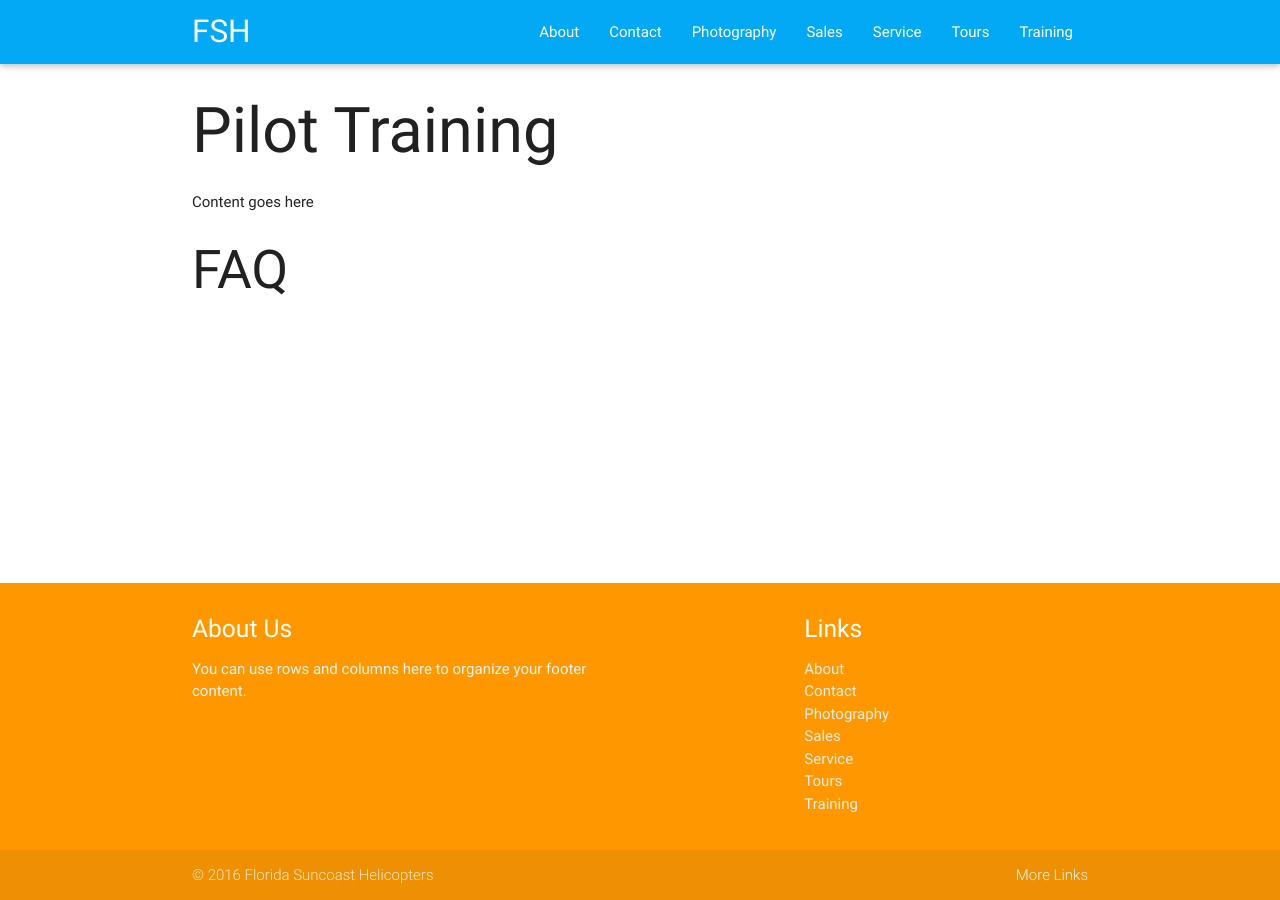
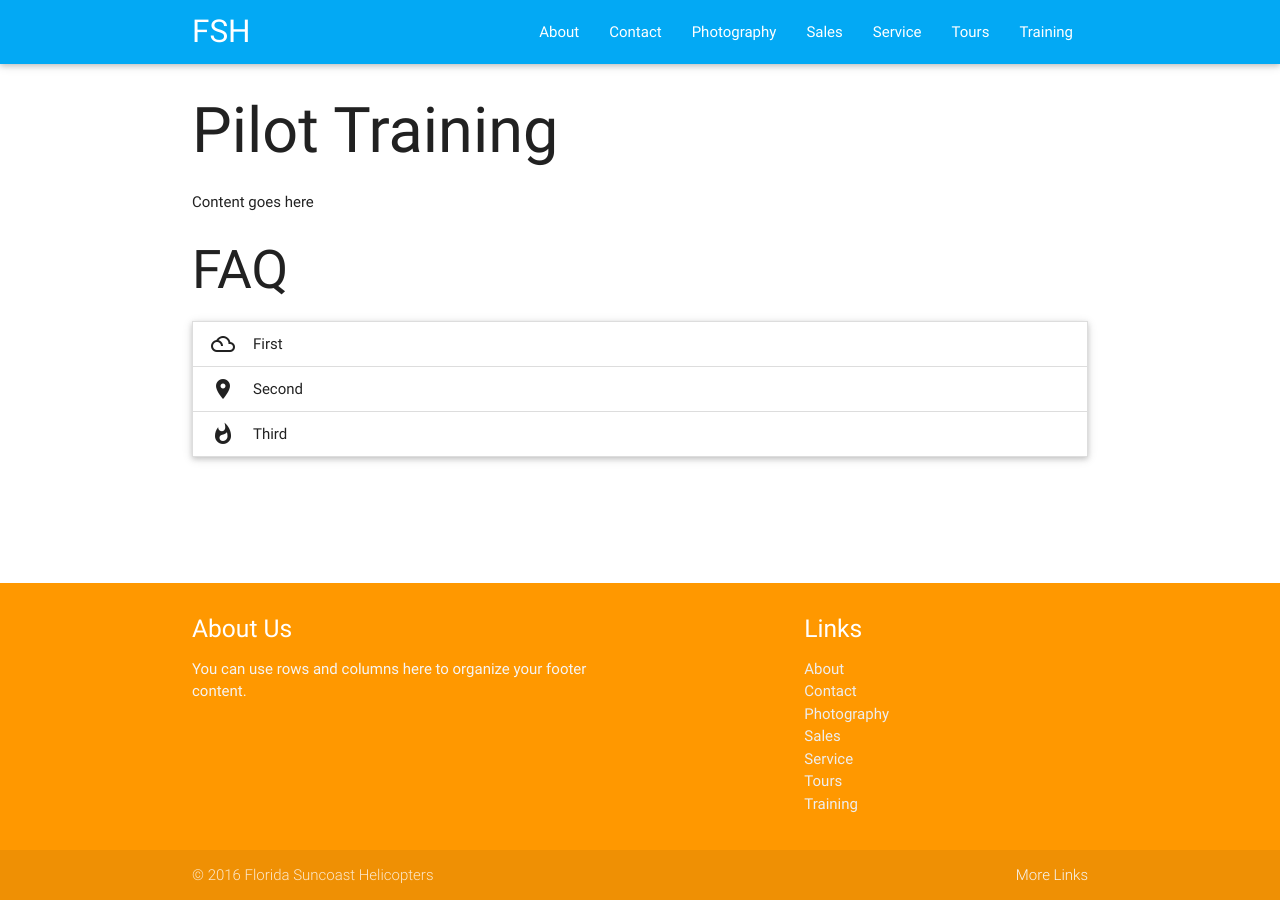
Before and after one commit to joncoop/fsh, a Jekyll site: the page built from training.html, in a window 1280 px wide. Built offline with Jekyll 4.4.1, drawn with Linux system fonts in a browser that asks for light colours; nearby versions of some CDN libraries.

Commit message:
Update training.html

```diff
--- a/training.html
+++ b/training.html
@@ -8,3 +8,18 @@
 <p>Content goes here</p>
 
 <h2>FAQ</h2>
+
+  <ul class="collapsible" data-collapsible="accordion">
+    <li>
+      <div class="collapsible-header"><i class="material-icons">filter_drama</i>First</div>
+      <div class="collapsible-body"><p>Lorem ipsum dolor sit amet.</p></div>
+    </li>
+    <li>
+      <div class="collapsible-header"><i class="material-icons">place</i>Second</div>
+      <div class="collapsible-body"><p>Lorem ipsum dolor sit amet.</p></div>
+    </li>
+    <li>
+      <div class="collapsible-header"><i class="material-icons">whatshot</i>Third</div>
+      <div class="collapsible-body"><p>Lorem ipsum dolor sit amet.</p></div>
+    </li>
+  </ul>
```
